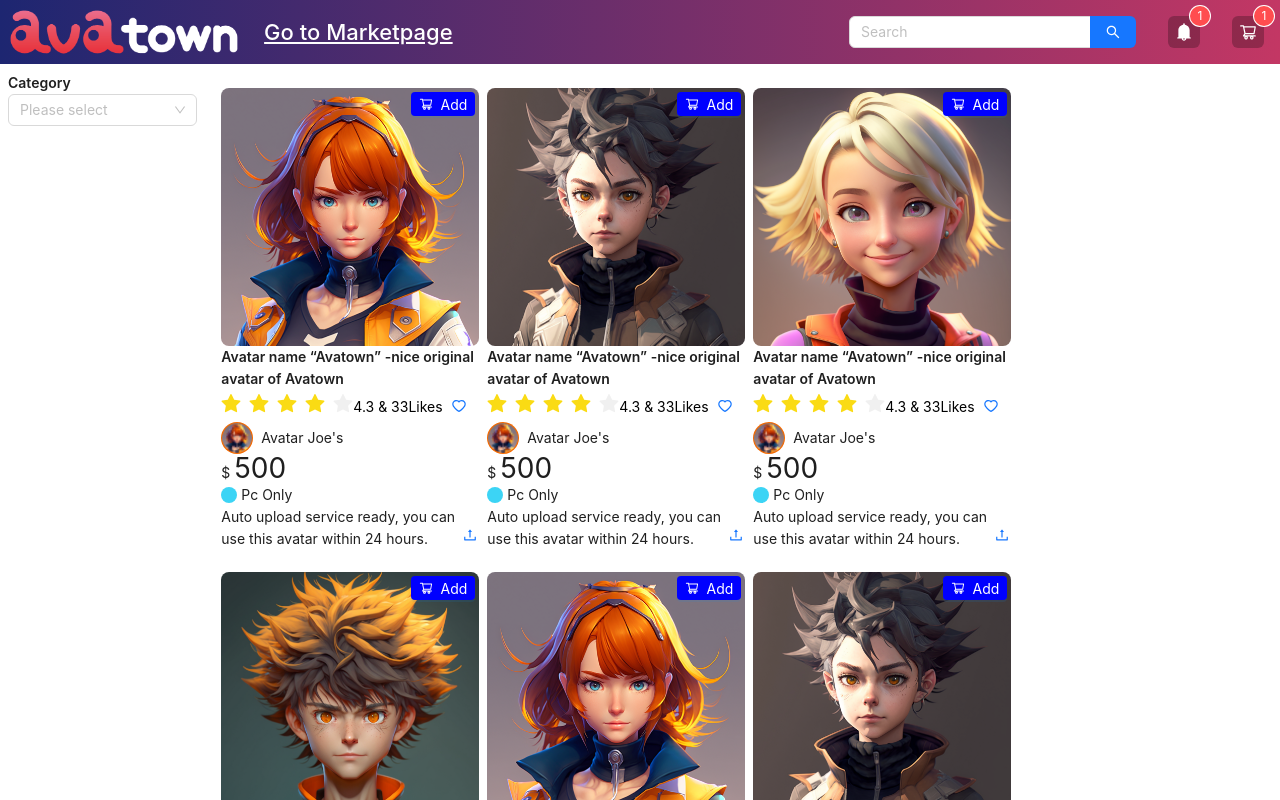
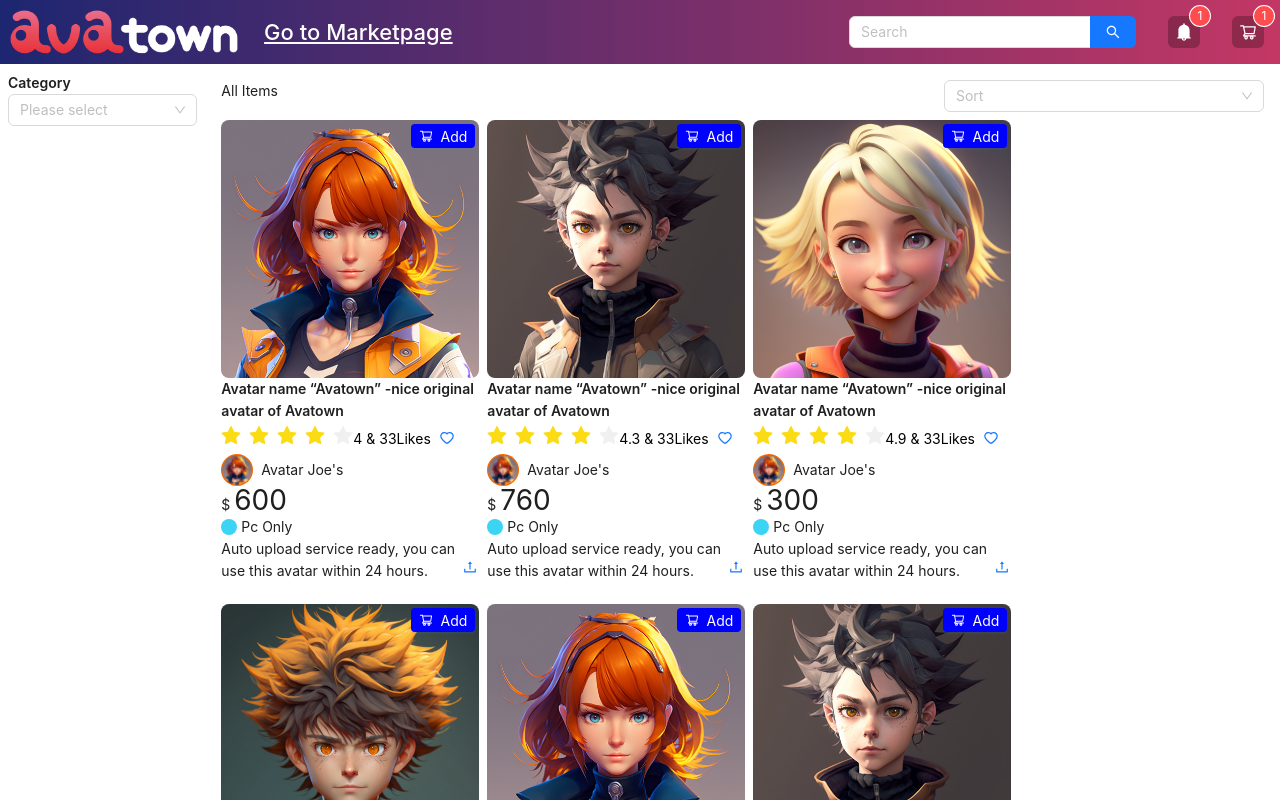
Before and after one commit to RubelBiswasDH/avatown-site, a Next.js app: page / in a window 1280 px wide. Shown: the top 800 px of the page. Built offline with nearby package versions, Linux system fonts and the light colour scheme.

Commit message:
Addes Sorting Feature

```diff
--- a/components/Products/ProductList/Products.tsx
+++ b/components/Products/ProductList/Products.tsx
@@ -1,7 +1,7 @@
-import React, { useEffect } from 'react'
+import React, { useEffect, useState } from 'react'
 
 // Import Components
-import { Breadcrumb } from 'antd'
+import { Breadcrumb, Select } from 'antd'
 import ProductCard from './ProductCard'
 
 // Import Actions and Methods
@@ -9,8 +9,19 @@ import { useAppDispatch, useAppSelector } from '@/redux/store'
 import { setProducts } from '@/redux/reducers/productReducers'
 import { repeatObjectsCircularly, formatString } from '@/utils/utils'
 
+const sortingOptions = [
+  { value: 'featured', label: 'Featured', key: 1 },
+  { value: 'price-low-to-high', label: 'Price: Low to High', key: 2 },
+  { value: 'price-high-to-low', label: 'Price: High to Low', key: 3 },
+  { value: 'customer-review', label: 'Customer Review', key: 4 },
+  { value: 'new', label: 'New', key: 5 },
+]
+
 const Products = () => {
   const dispatch = useAppDispatch()
+
+  // States
+  const [ sortedProducts, setSortedProducts ]: any = useState([])
 
   // Redux's Data
   const filteredProducts = useAppSelector(state => state?.product?.filteredProducts ?? [])
@@ -20,16 +31,18 @@ const Products = () => {
     {
       avatar_image: '/images/avatar-pictures/VRC image A(F).png',
       name: 'Avatar name “Avatown” -nice original avatar of Avatown',
-      rating: 4.3,
+      rating: 4.0,
       likes: 33,
       user_image: '/images/avatar-pictures/VRC image A(F).png',
       user_name: "Avatar Joe's",
-      price: 500.00,
+      price: 600.00,
       type: 'Pc Only',
       note: 'Auto upload service ready, you can use this avatar within 24 hours.',
       root_category: 'full-avatar',
       category: 'human-based',
-      sub_category: 'female'
+      sub_category: 'female',
+      isFeatured: true,
+      isNew: false
     },
     {
       avatar_image: '/images/avatar-pictures/VRC image E(M).png',
@@ -38,61 +51,105 @@ const Products = () => {
       likes: 33,
       user_image: '/images/avatar-pictures/VRC image E(M).png',
       user_name: "Avatar Joe's",
-      price: 500.00,
+      price: 760.00,
       type: 'Pc Only',
       note: 'Auto upload service ready, you can use this avatar within 24 hours.',
       root_category: 'full-avatar',
       category: 'human-based',
-      sub_category: 'male'
+      sub_category: 'male',
+      isFeatured: true,
+      isNew: false
     },
     {
       avatar_image: '/images/avatar-pictures/VRC image B(F).png',
       name: 'Avatar name “Avatown” -nice original avatar of Avatown',
-      rating: 4.3,
+      rating: 4.9,
       likes: 33,
       user_image: '/images/avatar-pictures/VRC image B(F).png',
       user_name: "Avatar Joe's",
-      price: 500.00,
+      price: 300.00,
       type: 'Pc Only',
       note: 'Auto upload service ready, you can use this avatar within 24 hours.',
       root_category: 'full-avatar',
       category: 'human-based',
-      sub_category: 'female'
+      sub_category: 'female',
+      isFeatured: false,
+      isNew: true
     },
     {
       avatar_image: '/images/avatar-pictures/VRC image C(M).png',
       name: 'Avatar name “Avatown” -nice original avatar of Avatown',
-      rating: 4.3,
+      rating: 4.5,
       likes: 33,
       user_image: '/images/avatar-pictures/VRC image E(M).png',
       user_name: "Avatar Joe's",
-      price: 500.00,
+      price: 400.00,
       type: 'Pc Only',
       note: 'Auto upload service ready, you can use this avatar within 24 hours.',
       root_category: 'full-avatar',
       category: 'human-based',
-      sub_category: 'male'
+      sub_category: 'male',
+      isFeatured: true,
+      isNew: true
     }
   ]
+
+  // On Sorting Value Change
+  const _onSortingValueChange = (value: any) => {
+    let sortedProducts: any = []
+    if(!value){
+      sortedProducts = filteredProducts
+    }
+    if(value === 'price-high-to-low'){
+      sortedProducts = filteredProducts?.slice().sort((a: any, b: any) => b.price - a.price)
+    }
+    if(value === 'price-low-to-high'){
+      sortedProducts = filteredProducts?.slice().sort((a: any, b: any) => a.price - b.price)
+    }
+    if(value === 'new'){
+      sortedProducts = filteredProducts?.slice().sort((a: any, b: any) => a.isNew - b.isNew)
+    }
+    if(value === 'customer-review'){
+      sortedProducts = filteredProducts?.slice().sort((a: any, b: any) => b.rating - a.rating)
+    }
+    if(value === 'featured'){
+      sortedProducts = filteredProducts?.slice().sort((a: any, b: any) => b.isFeatured - a.isFeatured)
+    }
+
+    setSortedProducts(sortedProducts)
+  }
 
   useEffect(() => {
     const dummyProducts = repeatObjectsCircularly(dummyData, 5)
     dispatch( setProducts(dummyProducts) )
   }, [])
 
+  useEffect(() => {
+    setSortedProducts(filteredProducts)
+  }, [ filteredProducts ])
+
   return (
     <div style={ containerStyles }>
-      <div style={{ display: 'flex', flexWrap: 'wrap', gap: 8, padding: '8px 0px', width: '100%' }}>
+      <div style={{ display: 'flex', justifyContent: 'space-between', flexWrap: 'wrap', gap: 8, padding: '8px 0px', width: '100%' }}>
         <Breadcrumb
           items={
-          selectedCategoriese?.map((c: string) => ({
+            (selectedCategoriese && selectedCategoriese?.length >0)
+              ? selectedCategoriese?.map((c: string) => ({
                 title: c ? formatString(c) : ''
               }))
+              :
+              [ { title: 'All Items' } ]
           }
+        />
+        <Select
+          options={ sortingOptions }
+          style={{ width: '320px' }}
+          onChange={ _onSortingValueChange }
+          placeholder={ 'Sort' }
         />
       </div>
       <div style={{ display: 'flex', flexWrap: 'wrap', gap: 8, width: '100%' }}>
-        { filteredProducts?.map((d: any, idx: any) => (
+        { (sortedProducts || [])?.map((d: any, idx: any) => (
           <ProductCard key={ idx } data={ d } />
         ))}
       </div>
```
Lines whose indentation alone changed are shown as unchanged.
